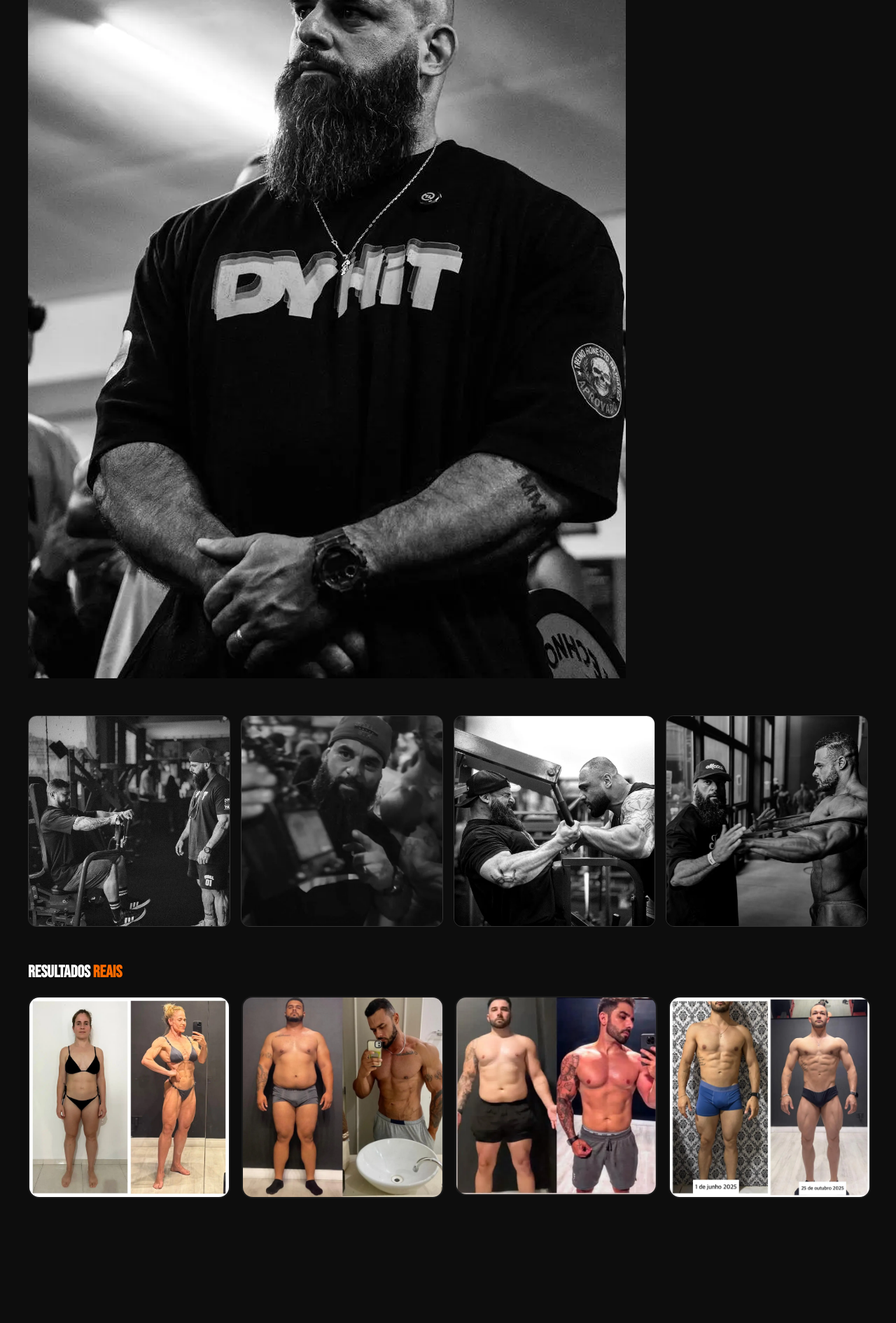
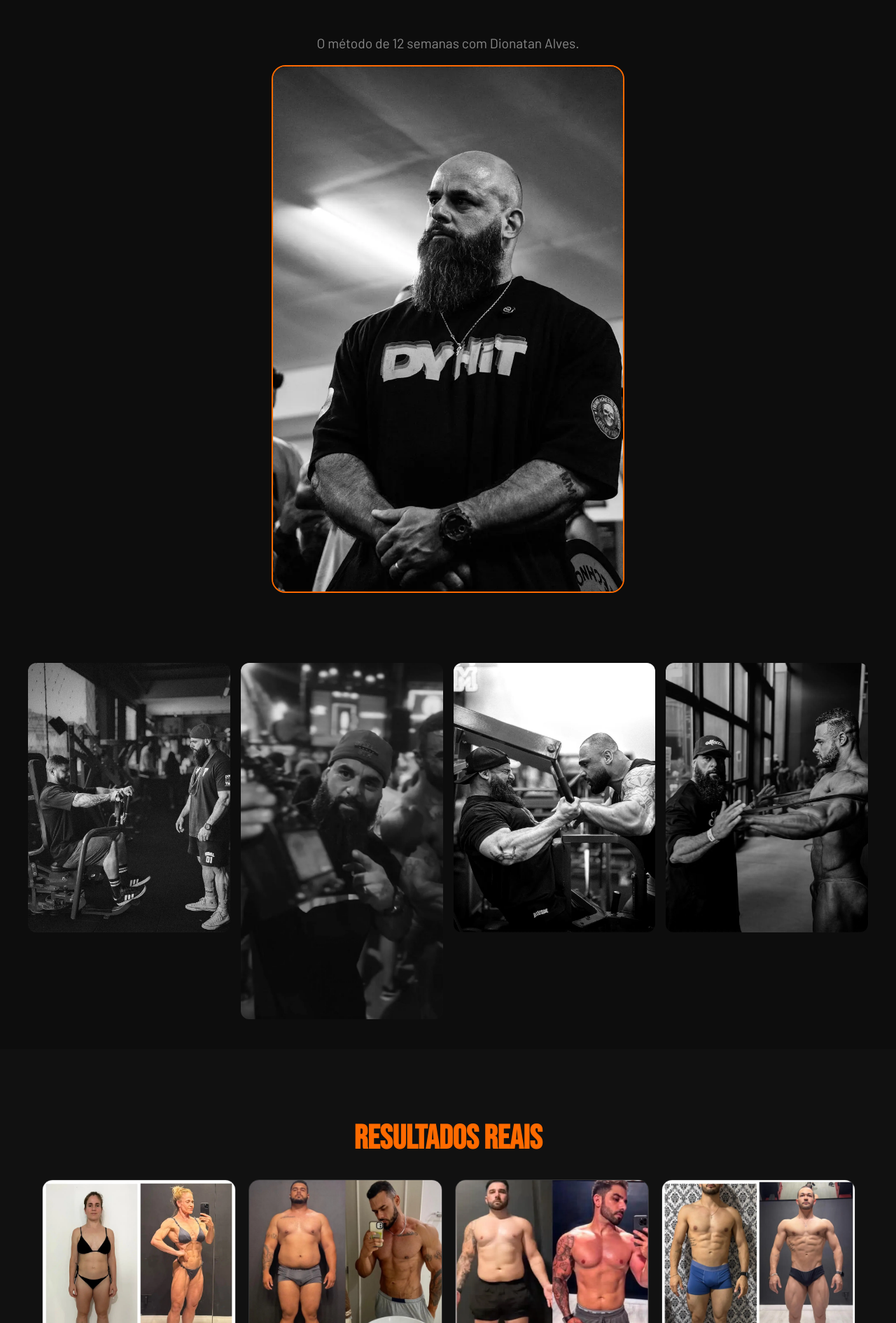
Before and after one commit to matheusm-png/projeto8em12, a plain HTML site: page index.html in a window 1280 px wide. Shown: the part 501-2391 px from the top of the page at 70% size. Before the commit the page ends 2216 px from the top, so only its background shows below. Drawn offline with Linux system fonts and the light colour scheme.

Commit message:
Update index.html

```diff
--- a/index.html
+++ b/index.html
@@ -11,47 +11,43 @@
     <div class="grain-overlay"></div>
 
     <nav>
-        <div class="container nav-container">
-            <div class="logo">PROJETO <span>8 EM 12</span></div>
-            <a href="#calculadora" class="btn-nav">COMEÇAR AGORA</a>
+        <div class="container nav-container" style="display: flex; justify-content: space-between; align-items: center; padding: 15px 20px;">
+            <div class="logo" style="font-family: 'Bebas Neue'; font-size: 1.8rem; color: #FFF;">PROJETO <span style="color: #FF6A00;">8 EM 12</span></div>
+            <a href="#calculadora" class="btn-nav" style="background: #FF6A00; color: #fff; padding: 10px 20px; border-radius: 8px; text-decoration: none; font-weight: bold;">COMEÇAR AGORA</a>
         </div>
     </nav>
 
-    <section class="hero">
-        <div class="container hero-grid">
-            <div class="hero-text">
-                <h1 class="bebas">CONSTRUA UM <br><span class="orange">CORPO ESTÉTICO</span></h1>
-                <p>O método de 12 semanas para quem busca máxima definição e performance.</p>
-                <a href="#calculadora" class="btn-main">CALCULAR MEU PLANO</a>
-            </div>
-            <div class="hero-img">
-                <img src="assets/dramatica1.webp" alt="Dionatan Alves">
+    <section class="hero" style="padding: 150px 0 60px; text-align: center;">
+        <div class="container">
+            <h1 style="font-family: 'Bebas Neue'; font-size: clamp(3rem, 10vw, 6rem); line-height: 0.9; color: #FFF;">CONSTRUA UM <br><span style="color: #FF6A00;">CORPO ESTÉTICO</span></h1>
+            <p style="color: #888; font-size: 1.2rem; margin: 20px 0;">O método de 12 semanas com Dionatan Alves.</p>
+            <div style="max-width: 500px; margin: 0 auto; border-radius: 20px; overflow: hidden; border: 2px solid #FF6A00;">
+                <img src="assets/dramatica1.webp" alt="Dionatan" style="width: 100%; display: block;">
             </div>
         </div>
     </section>
 
-    <section class="lifestyle-grid container">
-        <div class="card-img"><img src="assets/treinandoramondino.webp" alt="Treino Ramon Dino"></div>
-        <div class="card-img"><img src="assets/premio1.webp" alt="Premiação"></div>
-        <div class="card-img"><img src="assets/intenso1.webp" alt="Treino Intenso"></div>
-        <div class="card-img"><img src="assets/professor1.webp" alt="Consultoria"></div>
+    <section class="container" style="padding: 40px 20px;">
+        <div style="display: grid; grid-template-columns: repeat(auto-fit, minmax(200px, 1fr)); gap: 15px;">
+            <div class="img-card"><img src="assets/treinandoramondino.webp" style="width: 100%; border-radius: 12px; filter: grayscale(100%); transition: 0.4s;" onmouseover="this.style.filter='grayscale(0%)'" onmouseout="this.style.filter='grayscale(100%)'"></div>
+            <div class="img-card"><img src="assets/premio1.webp" style="width: 100%; border-radius: 12px; filter: grayscale(100%); transition: 0.4s;" onmouseover="this.style.filter='grayscale(0%)'" onmouseout="this.style.filter='grayscale(100%)'"></div>
+            <div class="img-card"><img src="assets/intenso1.webp" style="width: 100%; border-radius: 12px; filter: grayscale(100%); transition: 0.4s;" onmouseover="this.style.filter='grayscale(0%)'" onmouseout="this.style.filter='grayscale(100%)'"></div>
+            <div class="img-card"><img src="assets/professor1.webp" style="width: 100%; border-radius: 12px; filter: grayscale(100%); transition: 0.4s;" onmouseover="this.style.filter='grayscale(0%)'" onmouseout="this.style.filter='grayscale(100%)'"></div>
+        </div>
     </section>
 
-    <section id="resultados" class="results-section">
+    <section id="resultados" style="padding: 60px 0; background: #111;">
         <div class="container">
-            <h2 class="bebas section-title">RESULTADOS <span class="orange">REAIS</span></h2>
-            <div class="results-grid">
-                <div class="result-card"><img src="assets/antesedepois1.webp" loading="lazy"></div>
-                <div class="result-card"><img src="assets/antesedepois.2.webp" loading="lazy"></div>
-                <div class="result-card"><img src="assets/antesedepois.3.webp" loading="lazy"></div>
-                <div class="result-card"><img src="assets/antesedepois.4.webp" loading="lazy"></div>
+            <h2 style="font-family: 'Bebas Neue'; font-size: 3rem; color: #FF6A00; text-align: center; margin-bottom: 30px;">RESULTADOS REAIS</h2>
+            <div style="display: grid; grid-template-columns: repeat(auto-fit, minmax(250px, 1fr)); gap: 20px; padding: 0 20px;">
+                <img src="assets/antesedepois1.webp" style="width: 100%; border-radius: 15px; border: 1px solid #333;">
+                <img src="assets/antesedepois.2.webp" style="width: 100%; border-radius: 15px; border: 1px solid #333;">
+                <img src="assets/antesedepois.3.webp" style="width: 100%; border-radius: 15px; border: 1px solid #333;">
+                <img src="assets/antesedepois.4.webp" style="width: 100%; border-radius: 15px; border: 1px solid #333;">
             </div>
         </div>
     </section>
 
-    <section id="calculadora" class="container">
-        </section>
-
     <script src="script.js"></script>
 </body>
 </html>
```
